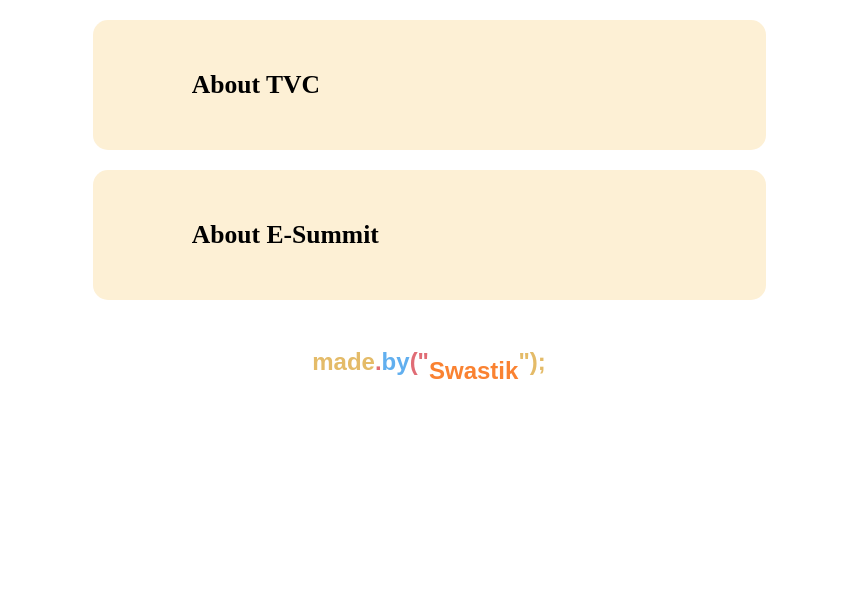
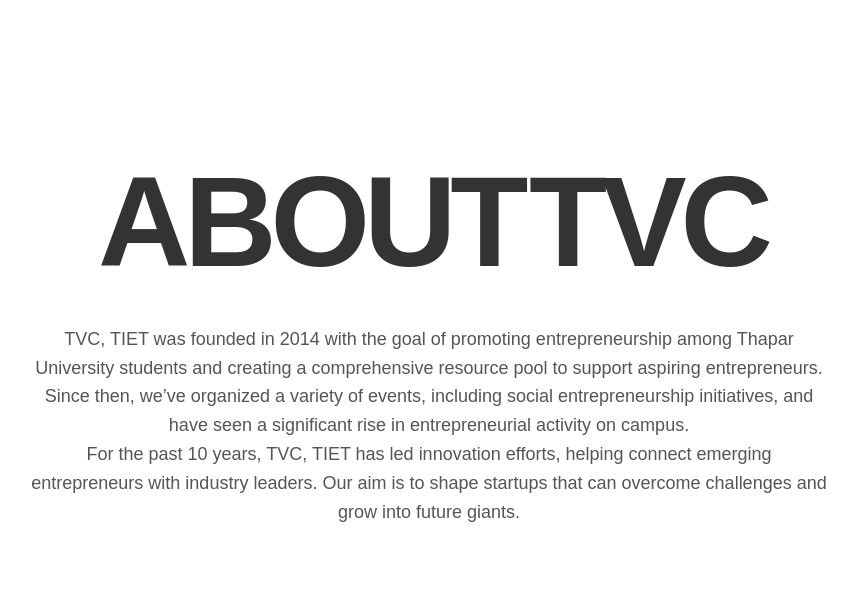
Before and after one commit to tetraethylmethane/About-TVC, a plain HTML site: page index.html in a window 1280 px wide. Shown: the whole page, without its empty margins (211-1068 px from the left). Drawn offline with Linux system fonts and the light colour scheme; a web font is replaced by a local one.

Commit message:
Add files via upload

```diff
--- a/index.html
+++ b/index.html
@@ -7,54 +7,32 @@
   <title>About Thapar Venture Club (TVC)</title>
   <link rel="stylesheet" href="styles.css">
 </head>
-<body class="breathe-animation">
-  <!-- Card -->
-<div class="container">
-  <!--  Card closed state  -->
-  <div class="card--closed">
-    <div class="divisor--closed"></div>
-    <h2 class="breathe-animation">About TVC</h2>
-    <div class="divisor--open"></div>
-  </div>
-  <!--  Card opened state  -->
-  <div class="card--open">
-    <p class="description">
-      Thapar Venture Club (previously Entrepreneurship Development Cell), TIET, Patiala, is a vibrant community of innovators and dreamers, dedicated to turning ideas into impactful ventures. At TVC, some of the brightest minds on campus come together to create, collaborate, and support one another’s entrepreneurial journeys. We believe that every great business starts with a spark, and our mission is to nurture that spark into a thriving startup.
-    </p>
-    <button class="button">
-      <span>
-        Join us and be part of a legacy
-      </span>
-    </button>
-  </div>
-</div>
-<div class="container">
-  <!--  Card closed state  -->
-  <div class="card--closed">
-    <div class="divisor--closed"></div>
-    <h2 class="breathe-animation">About E-Summit</h2>
-    <div class="divisor--open"></div>
-  </div>
-  <!--  Card opened state  -->
-  <div class="card--open">
-    <p class="description">
-      E-Summit is where ideas come to life and dreams turn into reality. With innovation leading the way and a wide range of exciting events, you’re in for an unforgettable experience that will change the way you think about success.
-    </p>
-    <button class="button">
-      <span>
-        Get ready for something truly extraordinary
-      </span>
-    </button>
-  </div>
-</div>
+<body>
+  <section id="about-tvc">
+    <div class="container">
+      <h1>
+        <div class="keyboard">
+          <span class="key">A</span>
+          <span class="key">B</span>
+          <span class="key">O</span>
+          <span class="key">U</span>
+          <span class="key">T</span>
+          <span class="key"> </span>
+          <span class="key">T</span>
+          <span class="key">V</span>
+          <span class="key">C</span>
+        </div>
+      </h1>
+      <p>
+        TVC, TIET was founded in 2014 with the goal of promoting entrepreneurship among Thapar University students and creating a comprehensive resource pool to support aspiring entrepreneurs.
+      </p>
+      <p>
+        Since then, we’ve organized a variety of events, including social entrepreneurship initiatives, and have seen a significant rise in entrepreneurial activity on campus.
+      </p>
+      <p>
+        For the past 10 years, TVC, TIET has led innovation efforts, helping connect emerging entrepreneurs with industry leaders. Our aim is to shape startups that can overcome challenges and grow into future giants.
+      </p>
+    </div>
+  </section>
 </body>
-<footer>
-    <h1>made<span style="color:#e06c75;">.<span style="color:#61afef;">by</span>("</h1>
-      <div class="string">
-        <h1 class="greeting en">Swastik</h1>
-        <h1 class="greeting es">Ishaan</h1>
-        <h1 class="greeting de">Doreen</h1>
-      </div>
-  <h1 class="closure">");</h1>
-</footer>
 </html>
--- a/styles.css
+++ b/styles.css
@@ -1,265 +1,180 @@
-@import url("https://fonts.googleapis.com/css2?family=Poppins:wght@200;300;400;500&display=swap");
-
 * {
+  margin: 0;
   padding: 0;
-  margin: 0;
   box-sizing: border-box;
-  font-family: sans-serif;
+  font-family: Arial, sans-serif;
 }
 
+/* Body styling */
 body {
-  background:#ffffff;
-  color: #121212;
-  padding: 20px;
-  display: flex;
-  gap: 20px;
-  flex-direction: column;
-  align-items: center;
+  background-color: #ffffff;
+  color: #333;
+  line-height: 1.6;
+  text-align: center;
+  padding: 60px 20px;
 }
 
-/* Card internals */
-.card--closed {
-  display: flex;
-  align-items: center;
-  padding: 56px 40px;
-  height: 130px;
-  background: #fdf0d5;
-  width: 100%;
-  transition: all 300ms;
-  z-index: 1;
-  position: relative;
+/* About TVC Section */
+#about-tvc {
+  padding: 60px 20px;
 }
 
-.card--closed .icon {
-  width: 32px;
-  height: 32px;
-  margin-right: 20px;
+#about-tvc p {
+  font-size: 18px;
+  max-width: 800px;
+  margin: 0 auto;
+  color: #555;
+}
+/* About E-Submmit Section */
+#about-esummit {
+    padding: 60px 20px;
+    text-align: center;
   }
 
-.card--closed .divisor--closed ,
-.card--closed .divisor--open {
-  transition: all 300ms;
-  width: 10%;
-  height: 3px;
+  #about-esummit p {
+    font-size: 18px;
+    max-width: 800px;
+    margin: 0 auto;
+    color: #555;
   }
 
-.card--closed .divisor--open {
-  width: 0%;
+  /*Title*/
+  h1 {
+    display: flex;
+    justify-content: center;
+    align-items: center;
+    font-family: "Poppins", sans-serif;
+    font-weight: 900;
   }
 
-h2.breathe-animation {
-  display: flex;
-  align-items: center;
-  justify-content: center;
-  /* Change the Background color of the entire screen */
-  /* 'vw' is a viewport-width unit, 'vh' is a viewport-height unit. 1vw equals 1% of the width of the viewport, and 1vh equals 1% of the height of the viewport. This allows the font size to scale dynamically with the window size. */
+
+  .key {
+    font-size: 10vw;
+    display: inline-block;
+    letter-spacing: -1vw;
+    transition: transform 0.2s;
   }
-
-.breathe-animation h2 {
-  font-family: 'TheFont';
-
-  /* The 'clamp()' function sets a flexible font size that will never go below a minimum value and never above a maximum value. The middle value is preferred, but it will shrink or grow based on the viewport dimensions. */
-  /* Adjusts font size based on content width and viewport height */
-  font-size: clamp(0.8rem, 2vw, 4rem);
-
-  /* Change this to set the text color */
-  color: black;
-
-  /* Center text horizontally */
-  text-align: center;
-  align-items: center;
-
-
-  /* The 'animation' property applies the 'letter-breathe' keyframes to the element, making it animate over 3 seconds.'ease-in-out' makes the movement start and end slowly, and 'infinite' makes it repeat forever. */
-  /* Controls the animation (3s is the duration) */
-  animation: letter-breathe 3s ease-in-out infinite;
-}
-
-.card--closed .title {
-  transition: all 300ms;
-  text-transform: uppercase;
-  font-size: 20px;
-  margin-right: 20px;
-  margin-left: 20px;
-}
-
-.card--open {
-  padding: 24px 40px;
-  display: flex;
-  flex-direction: column;
-  gap: 24px;
-  transition: all 300ms;
-  transform: translateY(-100%);
-  opacity: 0;
-  position: relative;
-  z-index: 0;
-}
-
-.card--open .description {
-  font-size: 18px;
-  letter-spacing: 0.8px;
-}
-
-.card--open .button {
-  display: flex;
-  align-items: center;
-  gap: 8px;
-  padding: 16px 28px;
-  color: #121212;
-  border: 1px solid currentColor;
-  background: transparent;
-  width: max-content;
-  word-wrap: normal;
-  display: flex;
-}
-
-.card--open .button span {
-  text-transform: uppercase;
-  letter-spacing: 0.64px;
-}
-
-.card--open .showcase {
-  width: 100%;
-  height: 384px;
-  object-fit: cover;
-  object-position: center center;
-}
-
-/* Card container */
-.container {
-  width: 100%;
-  max-width: 673px;
-  height: 130px;
-  overflow: hidden;
-  justify-content: center;
-  align-items: center;
-  border-radius: 15px;
-}
-
-/* Transitions */
-.container:hover {
-  height: 672px;
-}
-
-.container:hover .card--open {
-  transform: translateY(0%);
-  opacity: 1;
-}
-
-/* Bg change and padding */
-.container:hover .card--closed {
-  background: #fffafa;
-  padding: 0px 40px;
-  height: 36px;
-}
-
-/* Divisor widths */
-.container:hover .card--closed .divisor--open {
-  flex: 1;
-}
-
-.container:hover .card--closed .divisor--closed {
-  width: 0%;
-}
-
-/* Spacing in closed state */
-.container:hover .card--closed .title {
-  margin-left: 0px;
-}
-
-@font-face {
-  font-family: 'TheFont';
-
-  /* Variable fonts like the one linked below allow for fine-tuned control over various font properties dynamically via CSS, such as weight ('wght'), width ('wdth'), etc. This link is where your web browser will download the font from. */
-  /* Insert the link to your custom variable font */
-  src: url("https://garet.typeforward.com/assets/fonts/shared/TFMixVF.woff2")
-    format('woff2'); }
 
 
 
-/* Keyframes define the sequence of styles that an element will go through during an animation. */
-@keyframes letter-breathe {
-
-  /* The 'from' and 'to' keyframes establish the initial and final states of the animation, respectively, using 'font-variation-settings'. This CSS property is used with variable fonts to adjust their weight ('wght'), width ('wdth'), etc., during the animation. */
-  from,
-  to {
-    /* Starting weight; adjust the numbers according to your specific font */
-    font-variation-settings: 'wght' 100;
+  @keyframes pressDown1 {
+    30%,
+    40%,
+    100% {
+      transform: translateY(0);
+    }
+    35% {
+      transform: translateY(10px);
+    }
   }
 
-  /* At the midpoint (50%) of the animation, the font weight changes to 900. */
-  50% {
-    /* Ending weight; adjust the numbers according to your specific font */
-    font-variation-settings: 'wght' 900;
+  @keyframes pressDown2 {
+    70%,
+    80%,
+    100% {
+      transform: translateY(0);
+    }
+    75% {
+      transform: translateY(10px);
+    }
+  }
+
+  @keyframes pressDown3 {
+    30%,
+    40%,
+    100% {
+      transform: translateY(0);
+    }
+    35% {
+      transform: translateY(10px);
+    }
+  }
+
+  @keyframes pressDown4 {
+    40%,
+    50%,
+    100% {
+      transform: translateY(0);
+    }
+    45% {
+      transform: translateY(10px);
+    }
+  }
+
+  @keyframes pressDown5 {
+    20%,
+    30%,
+    100% {
+      transform: translateY(0);
+    }
+    25% {
+      transform: translateY(10px);
+    }
+  }
+
+  @keyframes pressDown6 {
+    60%,
+    70%,
+    100% {
+      transform: translateY(0);
+    }
+    65% {
+      transform: translateY(10px);
+    }
+  }
+
+  @keyframes pressDown7 {
+    10%,
+    20%,
+    100% {
+      transform: translateY(0);
+    }
+    15% {
+      transform: translateY(10px);
+    }
+  }
+
+  @keyframes pressDown8 {
+    35%,
+    45%,
+    100% {
+      transform: translateY(0);
+    }
+    40% {
+      transform: translateY(10px);
     }
   }
 
 
-footer {
-  font-size: 1.5vmin;
-  font-family: JetBrains Mono, monospace;
-  display: flex;
-  justify-content: center;
-  align-items: center;
-  color: #e4bb68;
+
+  .key:nth-child(1) {
+    animation: pressDown1 2s infinite;
   }
 
-.string {
-  display: flex;
-  flex-direction: column;
-  text-align: center;
-  animation: move 4s infinite;
+  .key:nth-child(2) {
+    animation: pressDown2 3s infinite;
   }
 
-.greeting {
-  position: relative;
-  top: 8.6vmin;
-  animation: white-out 5s infinite;
+  .key:nth-child(3) {
+    animation: pressDown3 4s infinite;
   }
 
-.closure::after {
-  content: '';
-  position: absolute;
-  height: 25vmin;
-  width: 100vmin;
-  background: #ffffff;
-  transform: translate(-45vmin, -24.5vmin);
+  .key:nth-child(4) {
+    animation: pressDown4 2.5s infinite;
   }
 
-.closure::before {
-  content: '';
-  position: absolute;
-  height: 25vmin;
-  width: 40vmin;
-  background: #ffffff;
-  transform: translate(-40vmin, 5vmin);
+  .key:nth-child(5) {
+    animation: pressDown5 2.5s infinite;
   }
 
-.en {
-  color: #fa8231;
+  .key:nth-child(6) {
+    animation: pressDown6 3.5s infinite;
   }
 
-.es {
-  color: #a9b0bd;
+  .key:nth-child(7) {
+    animation: pressDown7 2.2s infinite;
   }
 
-.de {
-  color: #c678dd;
+  .key:nth-child(8) {
+    animation: pressDown8 3.2s infinite;
   }
-
-.it {
-  color: #68e2f0;
-}
-
-@keyframes move {
-  25% {
-    transform: translatey(-4vmin);
-    opacity: 1;
-  }
-  50% {
-    transform: translatey(-8vmin);
-  }
-  75% {
-    transform: translatey(-12vmin);
-  }
-}
```
Lines whose indentation alone changed are shown as unchanged.
